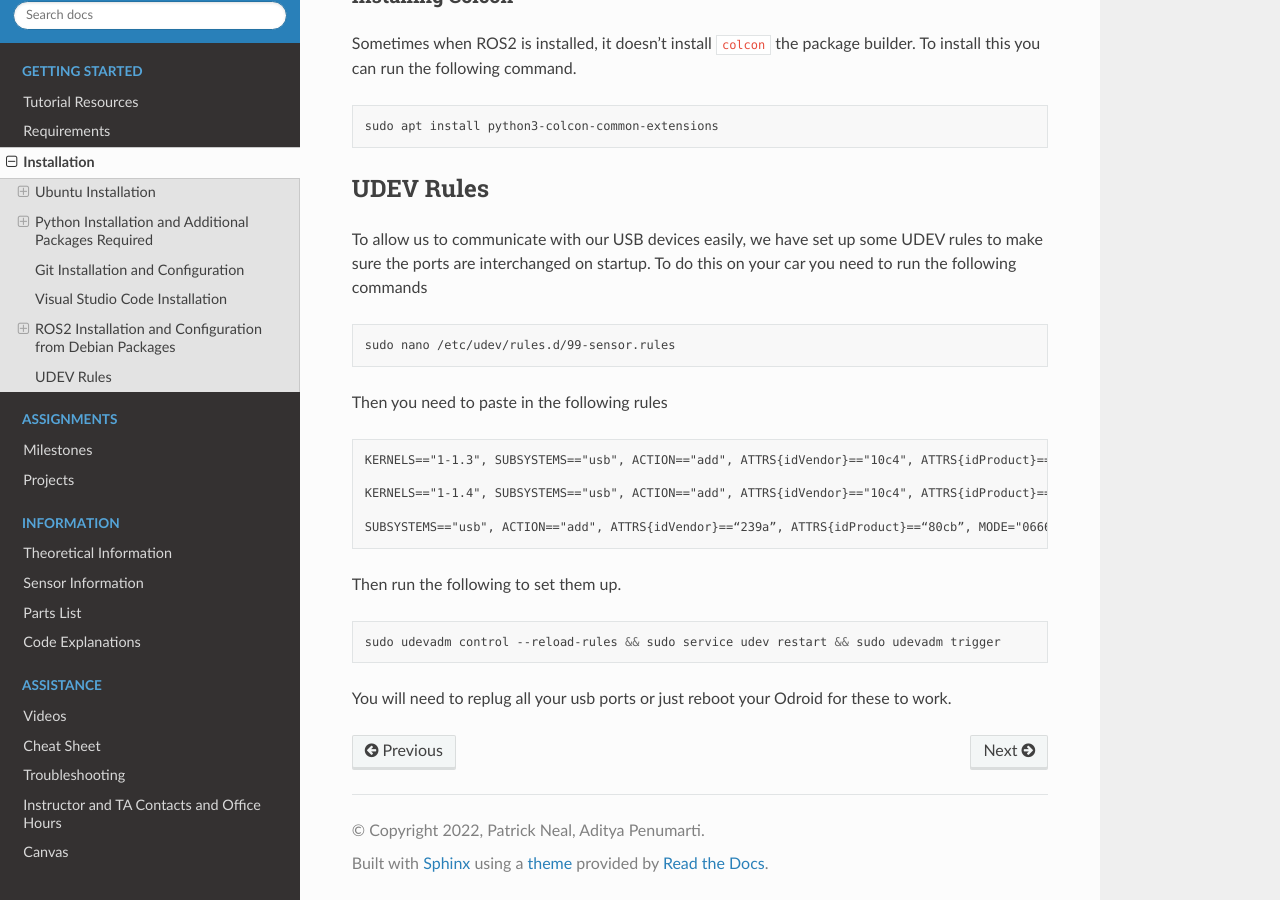
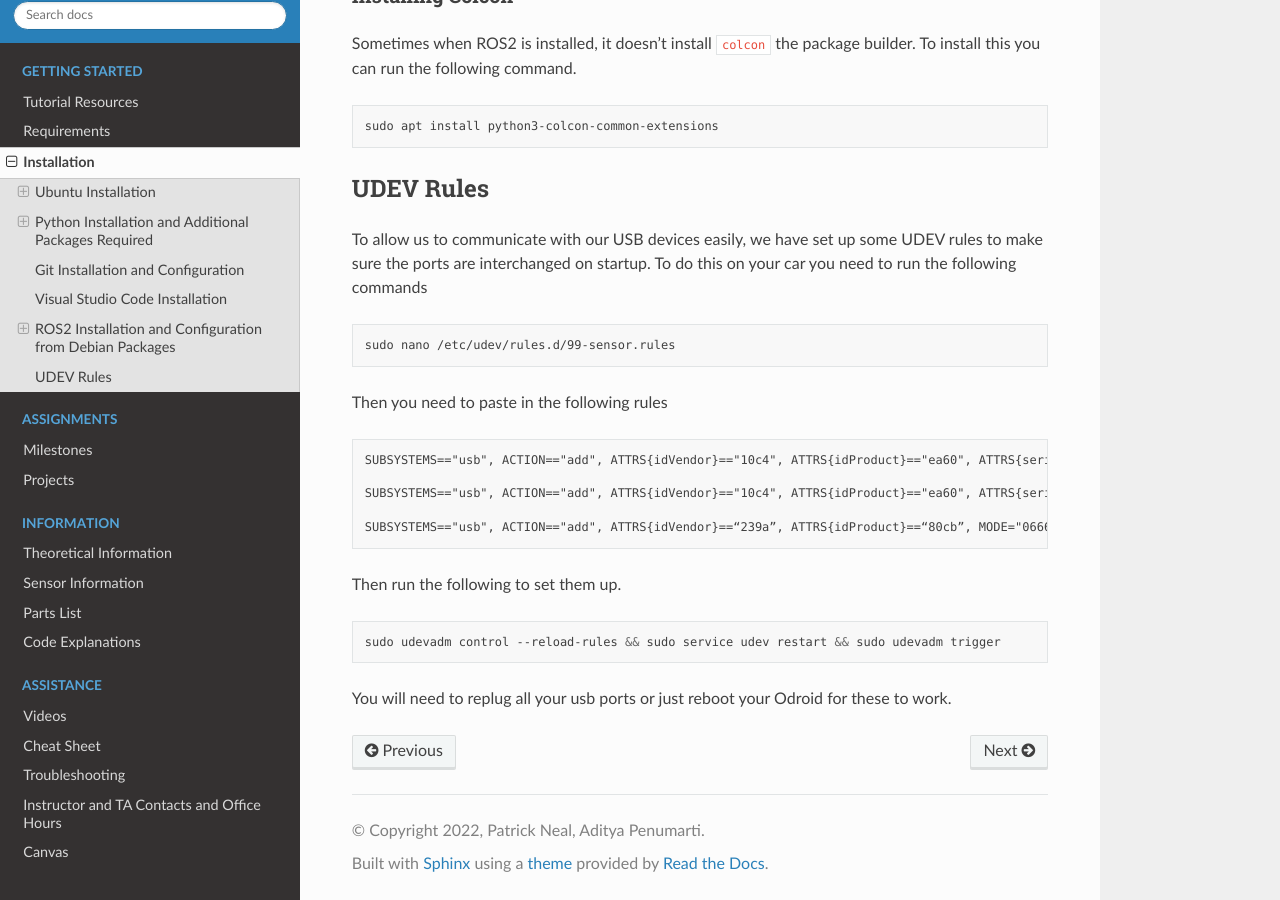
Before and after one commit to av-mae-uf/av1tenth-docs, a Sphinx documentation site: the page built from docs/gettingstarted/installation.rst, in a window 1280 px wide and 900 px high, scrolled down 4812 px. Built offline with Sphinx 7.4.7 and the Read the Docs theme 2.0.0, drawn with Linux system fonts in a browser that asks for light colours.

Commit message:
Changing serial numbers for udev rules

```diff
--- a/docs/gettingstarted/installation.rst
+++ b/docs/gettingstarted/installation.rst
@@ -226,9 +226,9 @@
 
 .. code-block::
 
-    KERNELS=="1-1.3", SUBSYSTEMS=="usb", ACTION=="add", ATTRS{idVendor}=="10c4", ATTRS{idProduct}=="ea60", MODE="0666", GROUP="dialout", SYMLINK+="sensor/imu"
+    SUBSYSTEMS=="usb", ACTION=="add", ATTRS{idVendor}=="10c4", ATTRS{idProduct}=="ea60", ATTRS{serial}=="1456", MODE="0666", GROUP="dialout", SYMLINK+="sensor/imu"
 
-    KERNELS=="1-1.4", SUBSYSTEMS=="usb", ACTION=="add", ATTRS{idVendor}=="10c4", ATTRS{idProduct}=="ea60", MODE="0666", GROUP="dialout", SYMLINK+="sensor/lidar"
+    SUBSYSTEMS=="usb", ACTION=="add", ATTRS{idVendor}=="10c4", ATTRS{idProduct}=="ea60", ATTRS{serial}=="0001", MODE="0666", GROUP="dialout", SYMLINK+="sensor/lidar"
 
     SUBSYSTEMS=="usb", ACTION=="add", ATTRS{idVendor}==“239a”, ATTRS{idProduct}==“80cb”, MODE="0666", GROUP="dialout", SYMLINK+="sensor/encoder”
 
```
